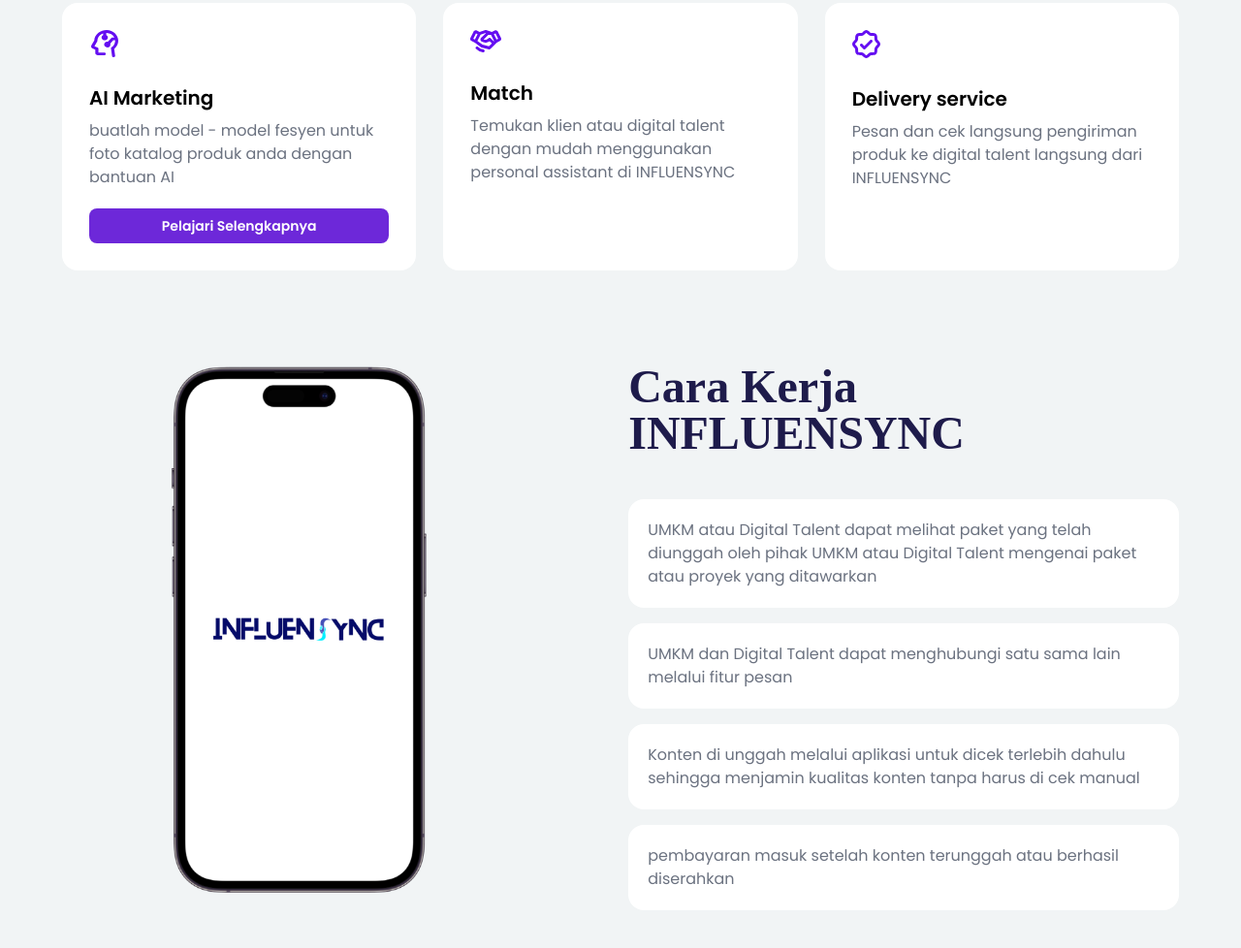
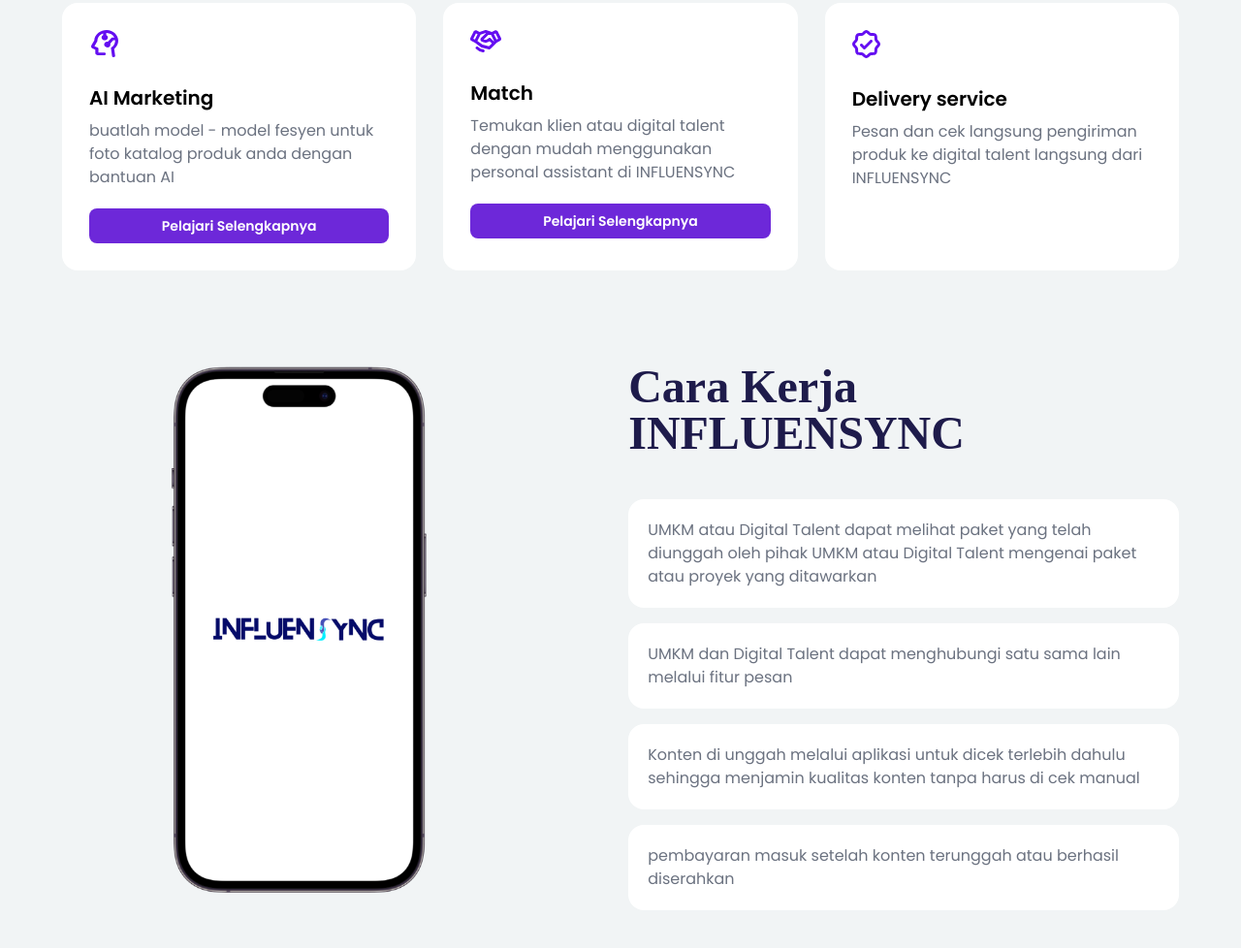
Before and after one commit to briskaputraa/inflen, a plain HTML site: page index.html in a window 1280 px wide. Shown: the part 1158-2136 px from the top of the page at 97% size. Drawn offline with nearby package versions, Linux system fonts and the light colour scheme; a web font is replaced by a local one.

Commit message:
E-commerce

```diff
--- a/index.html
+++ b/index.html
@@ -187,6 +187,12 @@
                     <p class="text-base leading-lg text-gray-500">
                         Temukan klien atau digital talent dengan mudah menggunakan personal assistant di INFLUENSYNC
                     </p>
+                    <div class="flex lg:flex-row gap-x-5 gap-y-5 items-center">
+                    <a href="e-commerce.html"
+                    class=" flex flex-row w-full justify-center lg:w-full transition-all ease-in-out duration-500 hover:bg-indigo-950 bg-violet-700 px-5 py-2 rounded-lg text-white text-sm mt-5 font-semibold">
+                    Pelajari Selengkapnya
+                    </a>
+                    </div>
                 </div>
             </div>
 
```
